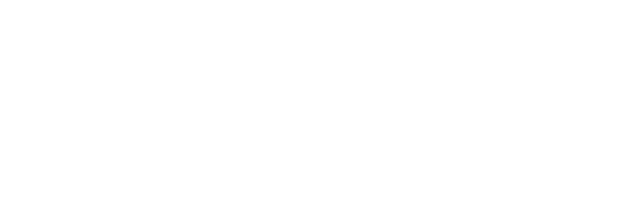
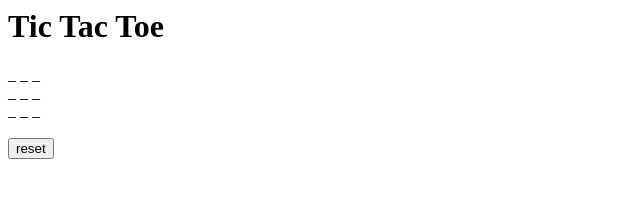
Before and after one commit to caesarsalad93/tic-tac-toe, a website: page views/index.html in a window 1280 px wide. Shown: the whole page, without its empty margins (0-640 px from the left). Drawn offline with Linux system fonts and the light colour scheme.

Commit message:
Barebones tic-tac-toe with reset button.

```diff
--- a/public/client.js
+++ b/public/client.js
@@ -5,6 +5,16 @@
 var ttt = {
   player1: {},
   player2: {},
+
+  symbol1: "X",
+  symbol2: "O",
+
+  currentTurn: "X",
+  changeTurn: function(){
+    this.currentTurn =  this.currentTurn === this.symbol1 ? this.symbol2 : this.symbol1;
+  },
+
+
 
   checkWin: function(){
     if(//Horizontal Wins
@@ -25,35 +35,57 @@ var ttt = {
     console.log("Play again!");
     this.player1 = {};
     this.player2 = {};
+    alert('Player 1 wins!');
     }
     else if(//Horizontal Wins
-     this.player2.hasOwnProperty(0) && this.player1.hasOwnProperty(1) && this.player1.hasOwnProperty(2) ||
-     this.player2.hasOwnProperty(3) && this.player1.hasOwnProperty(4) && this.player1.hasOwnProperty(5) ||
-     this.player2.hasOwnProperty(6) && this.player1.hasOwnProperty(7) && this.player1.hasOwnProperty(8) ||
+     this.player2.hasOwnProperty(0) && this.player2.hasOwnProperty(1) && this.player2.hasOwnProperty(2) ||
+     this.player2.hasOwnProperty(3) && this.player2.hasOwnProperty(4) && this.player2.hasOwnProperty(5) ||
+     this.player2.hasOwnProperty(6) && this.player2.hasOwnProperty(7) && this.player2.hasOwnProperty(8) ||
      //Vertical Wins
-     this.player2.hasOwnProperty(0) && this.player1.hasOwnProperty(3) && this.player1.hasOwnProperty(6) ||
-     this.player2.hasOwnProperty(1) && this.player1.hasOwnProperty(4) && this.player1.hasOwnProperty(7) ||
-     this.player2.hasOwnProperty(2) && this.player1.hasOwnProperty(5) && this.player1.hasOwnProperty(8) ||
+     this.player2.hasOwnProperty(0) && this.player2.hasOwnProperty(3) && this.player2.hasOwnProperty(6) ||
+     this.player2.hasOwnProperty(1) && this.player2.hasOwnProperty(4) && this.player2.hasOwnProperty(7) ||
+     this.player2.hasOwnProperty(2) && this.player2.hasOwnProperty(5) && this.player2.hasOwnProperty(8) ||
      //Diagnol wins
-     this.player2.hasOwnProperty(0) && this.player1.hasOwnProperty(4) && this.player1.hasOwnProperty(8) ||
-     this.player2.hasOwnProperty(2) && this.player1.hasOwnProperty(4) && this.player1.hasOwnProperty(6)
+     this.player2.hasOwnProperty(0) && this.player2.hasOwnProperty(4) && this.player2.hasOwnProperty(8) ||
+     this.player2.hasOwnProperty(2) && this.player2.hasOwnProperty(4) && this.player2.hasOwnProperty(6)
     )
     {
       console.log("Player 2 wins!");
       console.log("Play again!");
       this.player1 = {};
       this.player2 = {};
+      alert('Player 2 wins!');
     }
   },
 
-  move: function(player, square){
-    if(player === 'player1'){
-      this.player1[square] = true;
-    }else if(player === 'player2'){
-      this.player2[square] = true;
-    }else{
-      console.log("invalid command");
+  move: function(player, square) {
+    if(player === this.symbol1){
+      ttt.player1[square] = true;
+    }else if(player === this.symbol2){
+      ttt.player2[square] = true;
     }
     this.checkWin();
+  },
+
+  fillSquare: function() {
+    var sqNum = parseInt(event.target.id);
+    var sqTarget = event.target;
+    if(sqTarget.innerHTML === '_'){
+      sqTarget.innerHTML = ttt.currentTurn;
+      this.move(this.currentTurn, sqNum);
+      this.changeTurn();
+      console.log(parseInt(event.target.id));
+    }
+  },
+
+  reset: function() {
+    this.player1 = {};
+    this.player2 = {};
+    this.currentTurn = "X";
+    var allSquares = document.querySelectorAll('a');
+    allSquares.forEach(function(square){
+      square.innerHTML = '_';
+    });
+
   }
 };
--- a/views/index.html
+++ b/views/index.html
@@ -1,17 +1,35 @@
 <html>
   <head>
     <title>Welcome to HyperDev!</title>
-    <meta name="description" content="A cool thing made with HyperDev">
     <link id="favicon" rel="icon" href="https://hyperdev.com/favicon-app.ico" type="image/x-icon">
-    <meta charset="utf-8">
-    <meta http-equiv="X-UA-Compatible" content="IE=edge">
-    <meta name="viewport" content="width=device-width, initial-scale=1">
     <link rel="stylesheet" href="/style.css">
   </head>
   <body>
+    <h1>Tic Tac Toe</h1>
+    <div>
+      <a id="0" onclick="ttt.fillSquare()">_</a>
+      <a id="1" onclick="ttt.fillSquare()">_</a>
+      <a id="2" onclick="ttt.fillSquare()">_</a>
+    </div>
+
+    <div>
+      <a id="3" onclick="ttt.fillSquare()">_</a>
+      <a id="4" onclick="ttt.fillSquare()">_</a>
+      <a id="5" onclick="ttt.fillSquare()">_</a>
+    </div>
+
+    <div>
+      <a id="6" onclick="ttt.fillSquare()">_</a>
+      <a id="7" onclick="ttt.fillSquare()">_</a>
+      <a id="8" onclick="ttt.fillSquare()">_</a>
+    </div>
+    <div>
+      <br/>
+      <button onclick="ttt.reset()">reset</button>
+    </div>
+
 
 
     <script src="/client.js"></script>
-
   </body>
 </html>
```
